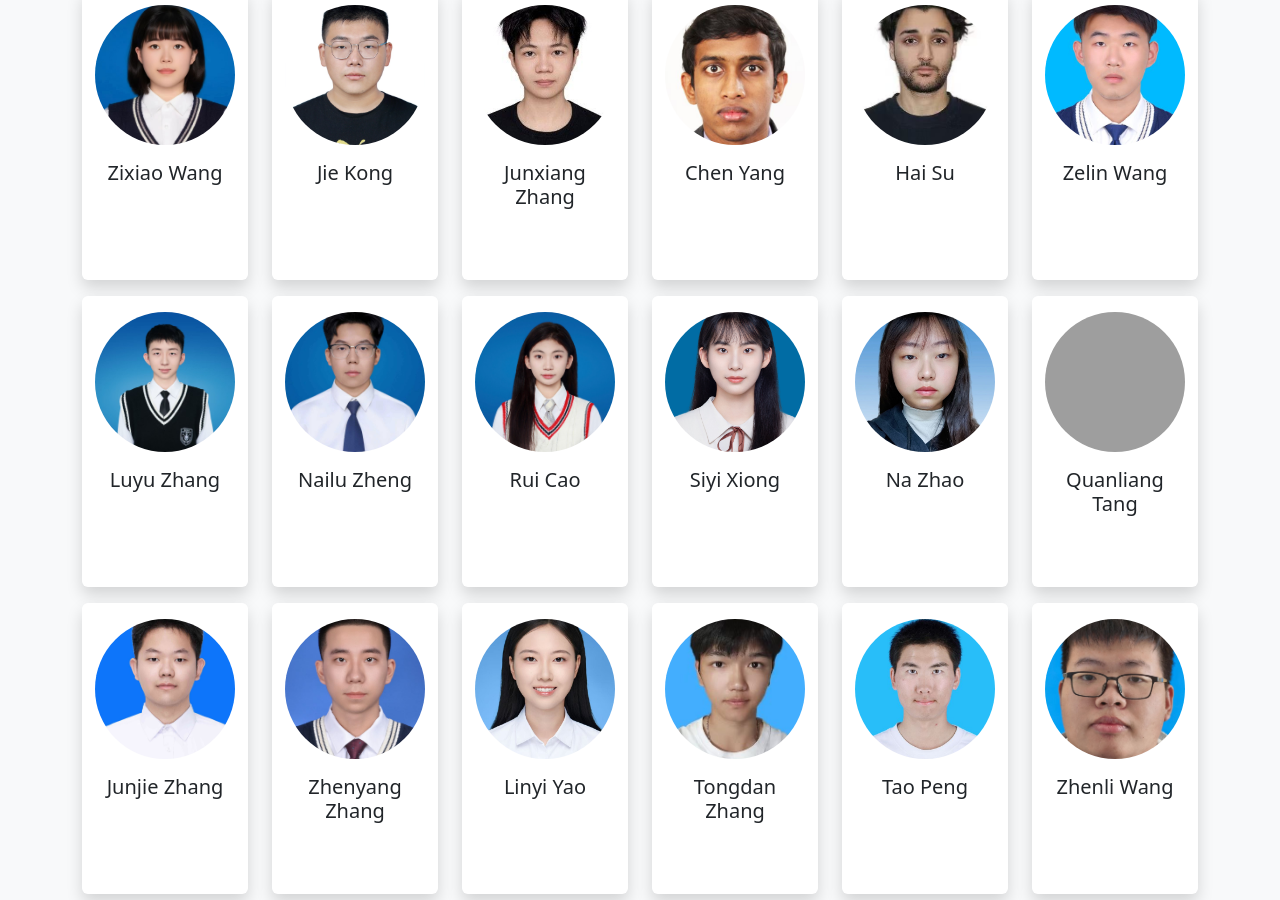
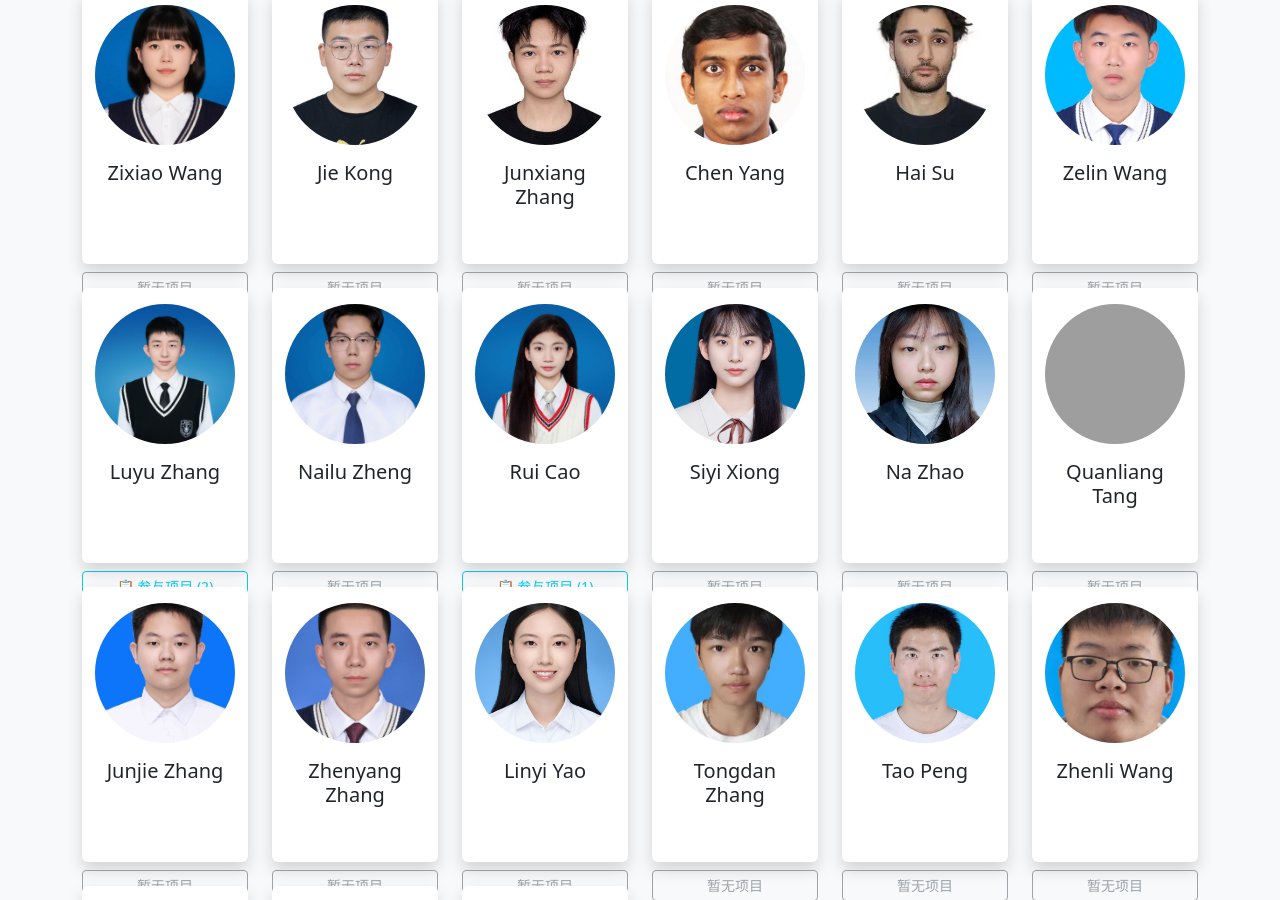
Before and after one commit to fablab4cogtwins/fablab4cogtwins.github.io, a Jekyll site: the page built from index.html, in a window 1280 px wide and 900 px high, scrolled down 2648 px. Built offline with Jekyll 4.4.1, drawn with Linux system fonts in a browser that asks for light colours; the list of posts is cut into pages by our own code; grey boxes are pictures that could not be loaded.

Commit message:
Update team.html

```diff
--- a/_includes/team.html
+++ b/_includes/team.html
@@ -76,7 +76,7 @@
 <!-- Students (Undergraduate Members) -->
 {% if site.data.undergraduate_members and site.data.undergraduate_members | size > 0 %}
 <h4 class="mt-5 mb-3">Students</h4>
-<div class="row gy-3">
+<div class="row gy-4">  <!-- 原 gy-3 改为 gy-4，增大不同人之间的垂直距离 -->
   {% for member in site.data.undergraduate_members %}
   <div class="col-6 col-md-4 col-lg-3 col-xl-2 text-center hprofile">
     <!-- 卡片区域 -->
@@ -95,21 +95,21 @@
       </div>
     </a>
 
-    <!-- 项目按钮：增加上边距 -->
+    <!-- 项目按钮：距离卡片近一些（mt-2） -->
     {% if member.projects and member.projects.size > 0 %}
-    <div class="mt-4">  <!-- 原 mt-3 改为 mt-4 -->
+    <div class="mt-2">  <!-- 原 mt-3 改为 mt-2，按钮紧贴卡片 -->
       <button type="button" class="btn btn-sm btn-outline-info w-100" data-bs-toggle="modal" data-bs-target="#projectModalUndergrad{{ forloop.index }}">
         📋 参与项目 ({{ member.projects.size }})
       </button>
     </div>
     {% else %}
-    <div class="mt-4">  <!-- 原 mt-3 改为 mt-4 -->
+    <div class="mt-2">
       <button class="btn btn-sm btn-outline-secondary w-100" disabled>暂无项目</button>
     </div>
     {% endif %}
   </div>
 
-  <!-- 模态框（保持不变） -->
+  <!-- 模态框（不变） -->
   {% if member.projects and member.projects.size > 0 %}
   <div class="modal fade" id="projectModalUndergrad{{ forloop.index }}" tabindex="-1" aria-labelledby="modalUndergradLabel{{ forloop.index }}" aria-hidden="true">
     <div class="modal-dialog modal-dialog-centered">
```
